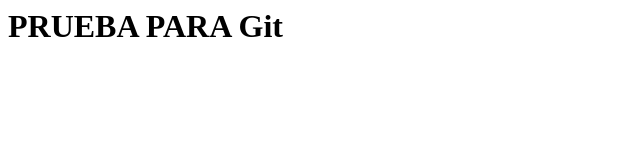
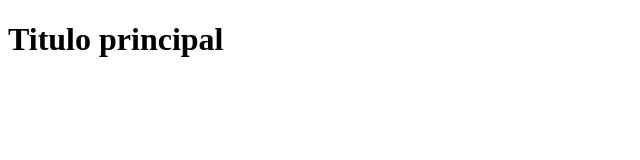
Before and after one commit to marcerb/new-repo, a plain HTML site: page index.html in a window 1280 px wide. Shown: the whole page, without its empty margins (0-640 px from the left). Drawn offline with Linux system fonts and the light colour scheme.

Commit message:
Cambio en html

```diff
--- a/index.html
+++ b/index.html
@@ -1 +1,11 @@
-<h1>PRUEBA PARA Git</h1>
+<!DOCTYPE html>
+<html lang="en">
+  <head>
+    <meta charset="UTF-8" />
+    <meta name="viewport" content="width=device-width, initial-scale=1.0" />
+    <title>GitHub</title>
+  </head>
+  <body>
+    <h1>Titulo principal</h1>
+  </body>
+</html>
```
